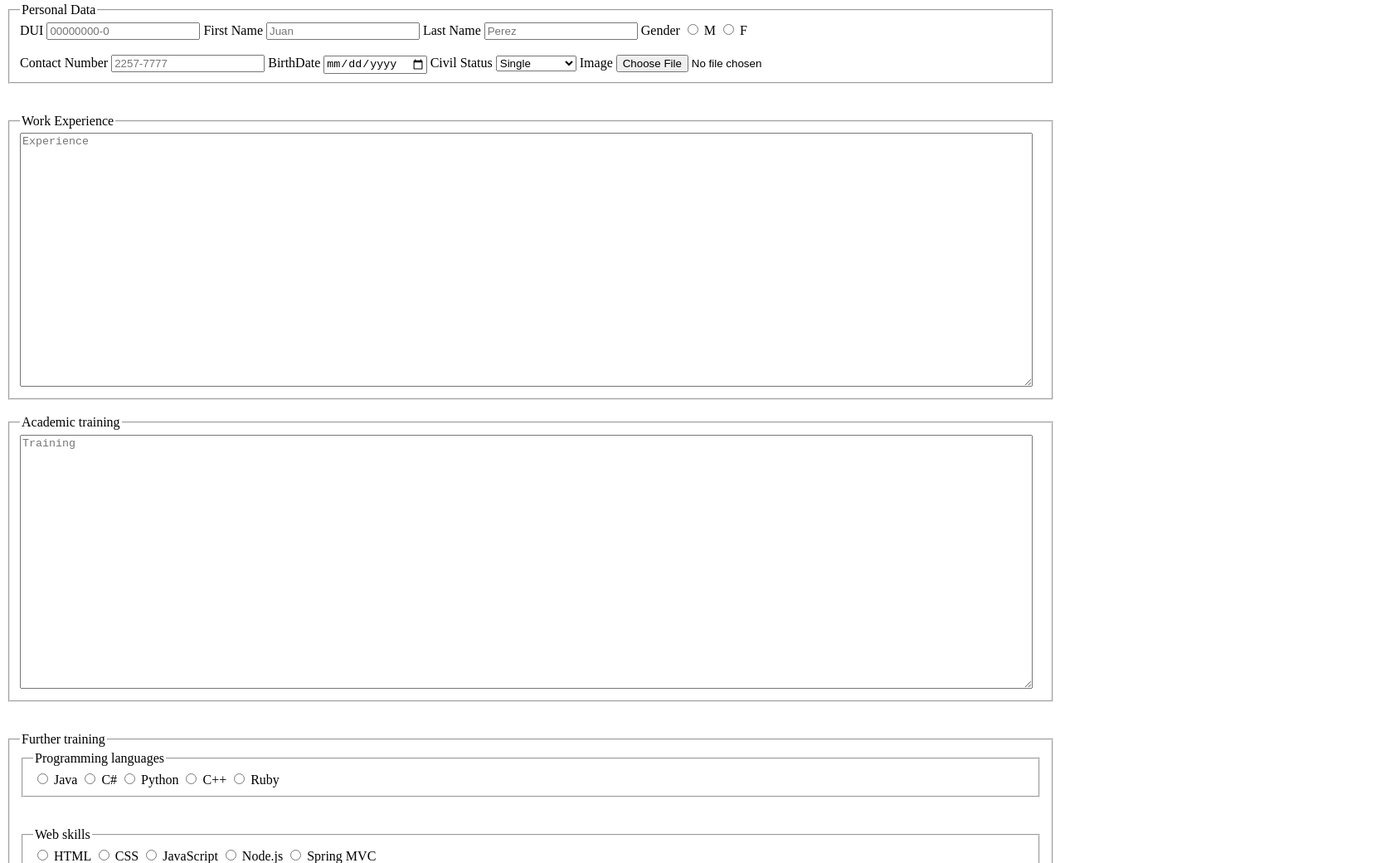
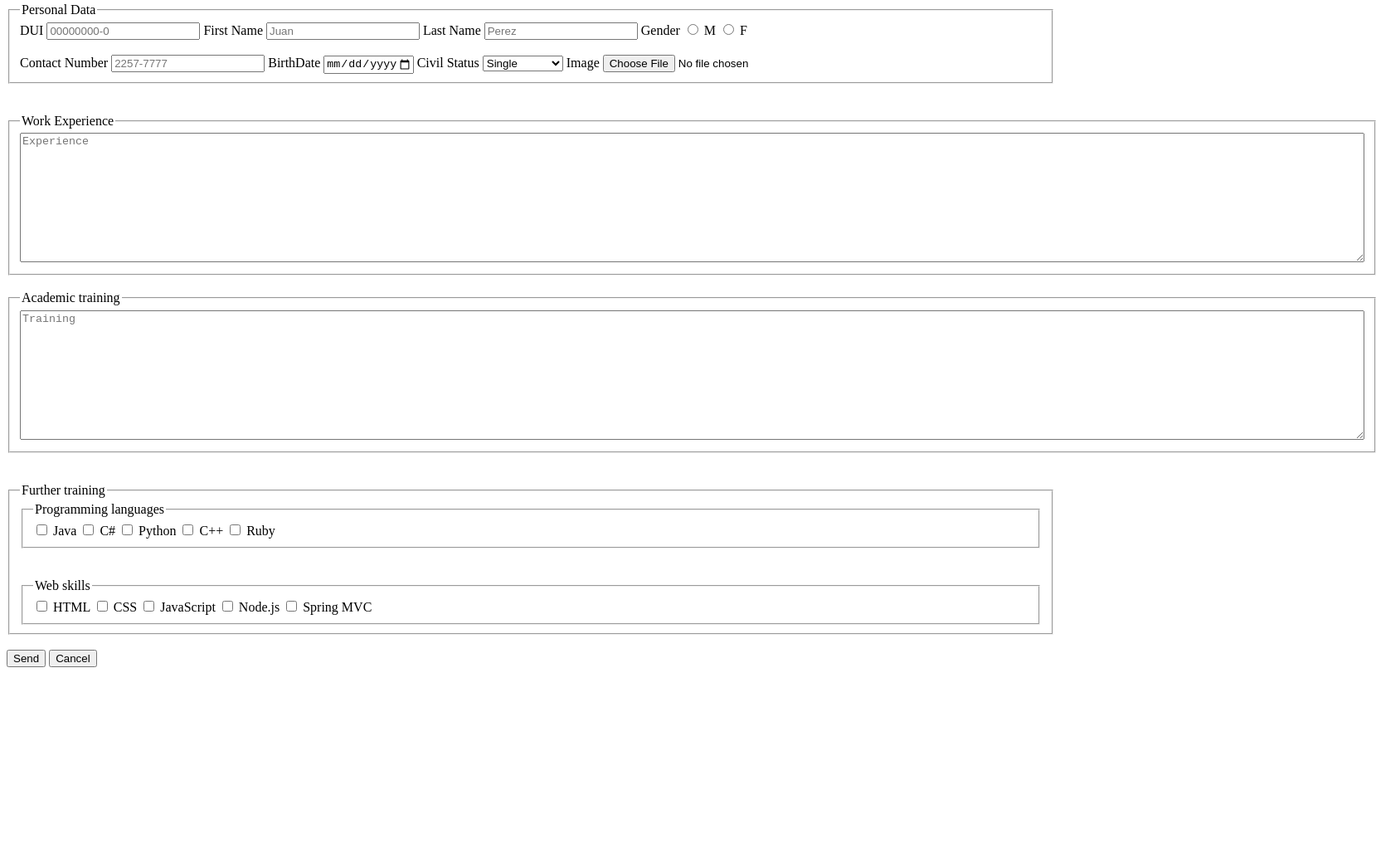
Before and after one commit to Danavarro19/practica2, a plain HTML site: page curriculum.html in a window 1280 px wide. Shown: the part 77-1117 px from the top of the page at 83% size, 1659 px wide, since content can reach past the window. After the commit the page ends 889 px from the top, so only its background shows below. Drawn offline with Linux system fonts and the light colour scheme.

Commit message:
Commit final

```diff
--- a/curriculum.html
+++ b/curriculum.html
@@ -18,7 +18,7 @@
                         <legend>Personal Data</legend>
 
                         <label for="dui">DUI</label>
-                        <input type="number" name="dui" placeholder="00000000-0" pattern="[0-9]{8}-[0-9]{1}" title="Enter ID" required>
+                        <input type="text" name="dui" placeholder="00000000-0" pattern="[0-9]{8}-[0-9]{1}" maxlength="10" title="Enter ID" required>
 
                         <label for="firstName">First Name</label>
                         <input type="text" name="firstName" placeholder="Juan" title="First name" required>
@@ -33,10 +33,10 @@
                         <br><br>
 
                         <label for="contactNumber">Contact Number</label>
-                        <input type="number" name="contactNumber" placeholder="2257-7777" pattern="[0-9]{4}-[0-9]{4}" title="Phone number">
+                        <input type="tel" name="contactNumber" placeholder="2257-7777" pattern="[0-9]{4}-[0-9]{4}" title="Phone number">
 
                         <label for="birthdate">BirthDate</label>
-                        <input type="date" name="birthdate" title="Birth Date">
+                        <input type="date" name="birthdate" title="Birth Date" min="2000-01-01" max="2018-12-31">
 
                         <label for="civilStatus">Civil Status</label>
                         <select name="civilStatus">
@@ -58,7 +58,7 @@
                     <fieldset>
                         <legend>Work Experience</legend>
 
-                        <textarea name="workExperience" cols="150" rows="20" placeholder="Experience"></textarea>
+                        <textarea name="workExperience" cols="200" rows="10" placeholder="Experience"></textarea>
                     </fieldset>
 
                 </article>
@@ -70,7 +70,7 @@
                     <fieldset>
                             <legend>Academic training</legend>
 
-                            <textarea name="training" cols="150" rows="20" placeholder="Training"></textarea>
+                            <textarea name="training" cols="200" rows="10" placeholder="Training"></textarea>
 
                     </fieldset>
 
@@ -85,22 +85,22 @@
 
                         <fieldset>
                             <legend>Programming languages</legend>
-                            <input type="radio" name="languages[]"> Java
-                            <input type="radio" name="languages[]"> C#
-                            <input type="radio" name="languages[]"> Python
-                            <input type="radio" name="languages[]"> C++
-                            <input type="radio" name="languages[]"> Ruby
+                            <input type="checkbox" name="languages[]"> Java
+                            <input type="checkbox" name="languages[]"> C#
+                            <input type="checkbox" name="languages[]"> Python
+                            <input type="checkbox" name="languages[]"> C++
+                            <input type="checkbox" name="languages[]"> Ruby
                         </fieldset>
 
                         <br><br>
 
                         <fieldset>
                             <legend>Web skills</legend>
-                            <input type="radio" name="webSkills[]"> HTML
-                            <input type="radio" name="webSkills[]"> CSS
-                            <input type="radio" name="webSkills[]"> JavaScript
-                            <input type="radio" name="webSkills[]"> Node.js
-                            <input type="radio" name="webSkills[]"> Spring MVC
+                            <input type="checkbox" name="webSkills[]"> HTML
+                            <input type="checkbox" name="webSkills[]"> CSS
+                            <input type="checkbox" name="webSkills[]"> JavaScript
+                            <input type="checkbox" name="webSkills[]"> Node.js
+                            <input type="checkbox" name="webSkills[]"> Spring MVC
 
                         </fieldset>
                     </fieldset>
```
